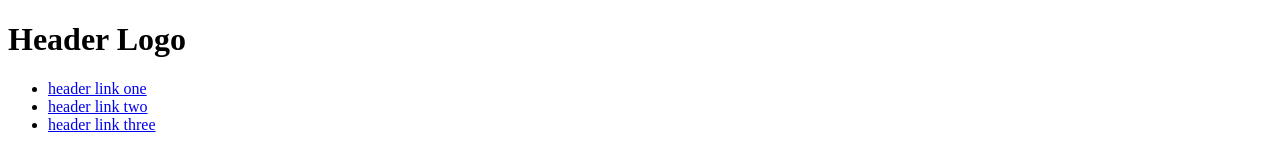
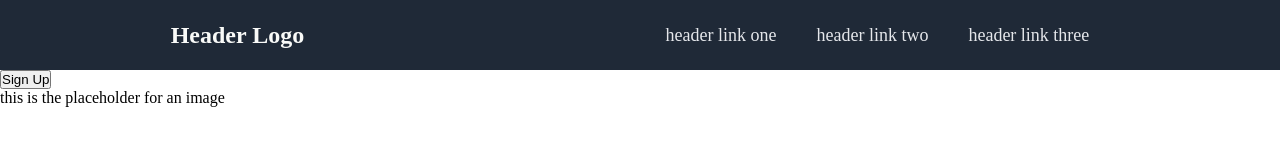
Before and after one commit to bajaj-aditya/demo-website, a plain HTML site: page index.html in a window 1280 px wide. Drawn offline with Linux system fonts and the light colour scheme.

Commit message:
added basic header

```diff
--- a/index.html
+++ b/index.html
@@ -12,7 +12,6 @@
         <div class="logo">
             <h1> Header Logo</h1>
         </div>
-    </header>
         <nav>
             <ul>
                 <li><a href="#"> header link one</a></li>
@@ -20,5 +19,13 @@
                 <li><a href="#"> header link three</a></li>
             </ul>
         </nav>
+    </header>
+    <main>
+        <div class="content-left">
+            <button class="cta">Sign Up</button>
+        </div>
+        <div class="content-right">this is the placeholder for an image</div>
+    </main>
+
 </body>
 </html>
--- a/style.css
+++ b/style.css
@@ -0,0 +1,30 @@
+*{
+    margin: 0;
+    padding: 0;
+    box-sizing: border-box;
+}
+
+header{
+    height: 70px;
+    background: #1f2937;
+    display: flex;
+    justify-content: space-around;
+    align-items: center;
+}
+
+ul{
+    display: flex;
+    list-style-type: none;
+}
+
+ul li a{
+    padding: 0 20px;
+    text-decoration: none;
+    color: #e5e7eb;
+    font-size: 18px;
+}
+
+h1{
+    color: #f9faf8;
+    font-size: 24px;
+}
```
Lines whose indentation alone changed are shown as unchanged.
